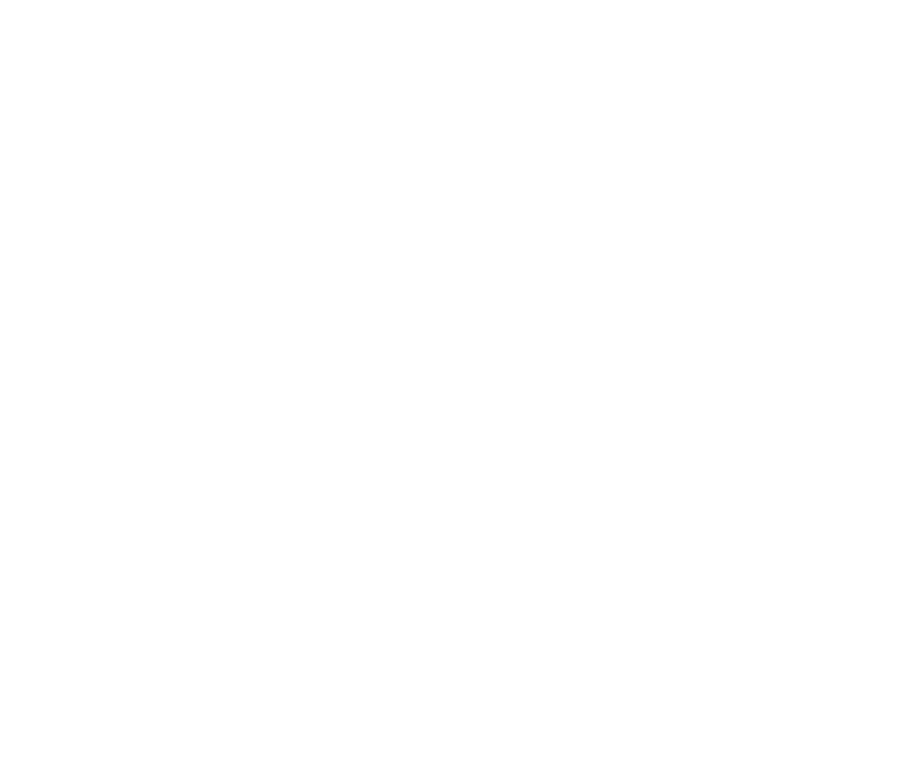
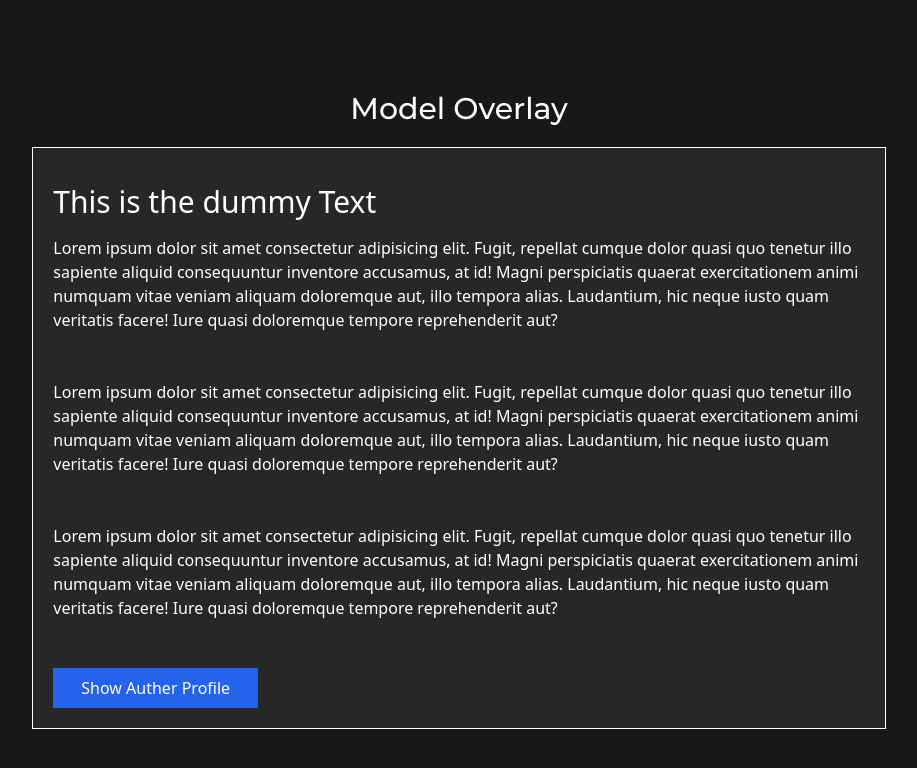
Before and after one commit to kunalchouhan64/react-machine-coding-round-questions, a React (Vite) app: page /model in a window 1280 px wide. Before the commit this address had no page. Shown: the top 768 px of the page, without its empty margins (181-1098 px from the left). Built offline with nearby package versions, Linux system fonts and the light colour scheme.

Commit message:
adding the Model Overlay components and updating the readme file

```diff
--- a/src/App.jsx
+++ b/src/App.jsx
@@ -2,8 +2,8 @@
 import { Route, Routes } from 'react-router-dom'
 import Tabs from './Component/CustomTabs/Tabs'
 import CountDown from './Component/CountDownTimer/CountDown'
-import CalculatorComponent from './Component/Calculator/CalculatorComponent'
 import LoginSignup from './Component/LoginSignUp/LoginSignup'
+import OverlayModel from './Component/ModelOverlay/OverlayModel'
 
 const App = () => {
   return (
@@ -12,8 +12,8 @@
         <Route path='/' element={<h1>Home page</h1>} />
         <Route path='/tabs' element={<Tabs />} />
         <Route path='/countdown' element={<CountDown />} />
-        <Route path='/calculator' element={<CalculatorComponent />} />
         <Route path='/loginsignup' element={<LoginSignup />} />
+        <Route path='/model' element={<OverlayModel />} />
       </Routes>
 
     </>
--- /dev/null
+++ b/src/Component/ModelOverlay/OverlayModel.jsx
@@ -0,0 +1,55 @@
+import React, { useState } from 'react'
+
+const OverlayModel = () => {
+    // State to show and hide the model
+    const [ismodelshow, SetIsModelShow] = useState(false)
+    return (
+        <>
+
+            <div className='min-h-screen w-full bg-zinc-900 text-white flex justify-center items-center relative flex-col'>
+            <h2 className='text-start py-5 font-Montserrat text-3xl'>Model Overlay</h2>
+                <div className='h-1/2 p-5 w-2/3 bg-zinc-800 border border-white '>
+                    <h2 className='text-3xl py-4'>This is the dummy Text</h2>
+                    <p>Lorem ipsum dolor sit amet consectetur adipisicing elit. Fugit, repellat cumque dolor quasi quo tenetur illo sapiente aliquid consequuntur inventore accusamus, at id! Magni perspiciatis quaerat exercitationem animi numquam vitae veniam aliquam doloremque aut, illo tempora alias. Laudantium, hic neque iusto quam veritatis facere! Iure quasi doloremque tempore reprehenderit aut?</p>
+                    <br /> <br />
+
+                    <p>Lorem ipsum dolor sit amet consectetur adipisicing elit. Fugit, repellat cumque dolor quasi quo tenetur illo sapiente aliquid consequuntur inventore accusamus, at id! Magni perspiciatis quaerat exercitationem animi numquam vitae veniam aliquam doloremque aut, illo tempora alias. Laudantium, hic neque iusto quam veritatis facere! Iure quasi doloremque tempore reprehenderit aut?</p>
+                    <br /> <br />
+                    <p>Lorem ipsum dolor sit amet consectetur adipisicing elit. Fugit, repellat cumque dolor quasi quo tenetur illo sapiente aliquid consequuntur inventore accusamus, at id! Magni perspiciatis quaerat exercitationem animi numquam vitae veniam aliquam doloremque aut, illo tempora alias. Laudantium, hic neque iusto quam veritatis facere! Iure quasi doloremque tempore reprehenderit aut?</p>
+                    <br /> <br />
+                    <button onClick={() => { SetIsModelShow(true) }} className='bg-blue-600 text-white py-2 px-7'>Show Auther Profile</button>
+                </div>
+                {
+                    ismodelshow ?
+                    (<div className='absolute transform -translate-x-[50%] -translate-y-[50%] left-1/2 top-1/2 bg-black/85 w-3/4 h-3/4 flex justify-start p-10 items-start rounded-3xl flex-col shadow-xl shadow-zinc-600'>
+                        <div className='w-full flex justify-end items-center'>
+                            <button className='text-xl' onClick={() => { SetIsModelShow(false) }}>Close X</button>
+                        </div>
+                        <div className='py-5'>
+                            <img className='object-center object-cover h-28 w-28 rounded-full' src="https://img.freepik.com/premium-photo/business-overwork-people-deadline-technology-concept-businessman-glasses-with-laptop-computer-thinking-night-office_380164-175524.jpg" alt="" />
+                          <p className='py-2 font-Poppins'>Auther Name: <span className='font-Raleway text-xl font-semibold'>Kunal Chouhan</span></p>
+
+                        </div>
+                        <div>
+                            Lorem ipsum dolor sit amet consectetur adipisicing elit. Deleniti nobis, saepe blanditiis assumenda neque architecto quos doloribus modi fugit veritatis et ea quas obcaecati, suscipit, voluptate expedita quo quidem rerum ipsa vel officia rem aperiam. Aut, ex fuga minus, eveniet quas quo maiores eaque atque fugiat doloremque perspiciatis qui ab.
+                        </div>
+                        <div>
+                            Lorem ipsum dolor sit amet consectetur adipisicing elit. Deleniti nobis, saepe blanditiis assumenda neque architecto quos doloribus modi fugit veritatis et ea quas obcaecati, suscipit, voluptate expedita quo quidem rerum ipsa vel officia rem aperiam. Aut, ex fuga minus, eveniet quas quo maiores eaque atque fugiat doloremque perspiciatis qui ab.
+                        </div>
+                        <br /><br />
+                        <div>
+                            Lorem ipsum dolor sit amet consectetur adipisicing elit. Deleniti nobis, saepe blanditiis assumenda neque architecto quos doloribus modi fugit veritatis et ea quas obcaecati, suscipit, voluptate expedita quo quidem rerum ipsa vel officia rem aperiam. Aut, ex fuga minus, eveniet quas quo maiores eaque atque fugiat doloremque perspiciatis qui ab.
+                        </div>
+                        <br /><br />
+                        <div>
+                            Lorem ipsum dolor sit amet consectetur adipisicing elit. Deleniti nobis, saepe blanditiis assumenda neque architecto quos doloribus modi fugit veritatis et ea quas obcaecati, suscipit, voluptate expedita quo quidem rerum ipsa vel officia rem aperiam. Aut, ex fuga minus, eveniet quas quo maiores eaque atque fugiat doloremque perspiciatis qui ab.
+                        </div>
+                    </div>) : null
+                }
+
+            </div>
+        </>
+    )
+}
+
+export default OverlayModel
```
Also changed, not shown: 1 other file (tests, documents, lock files or other folders).
